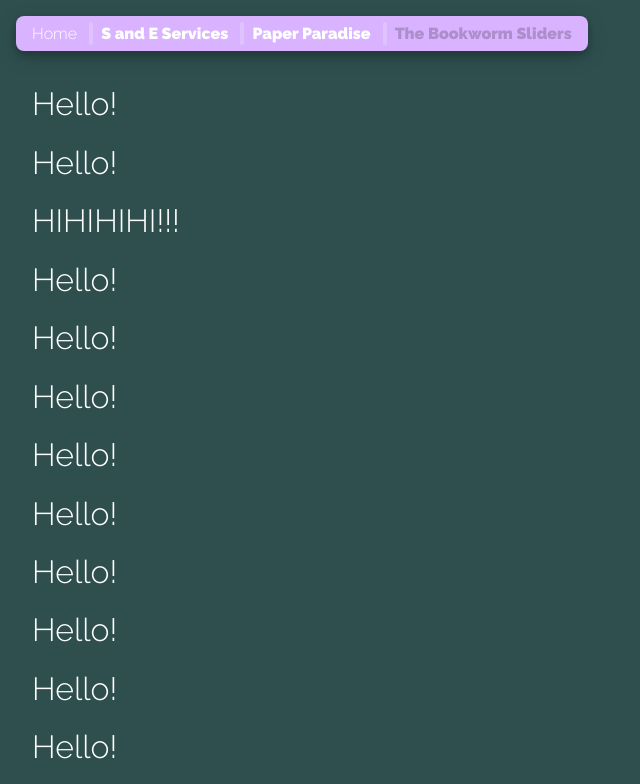
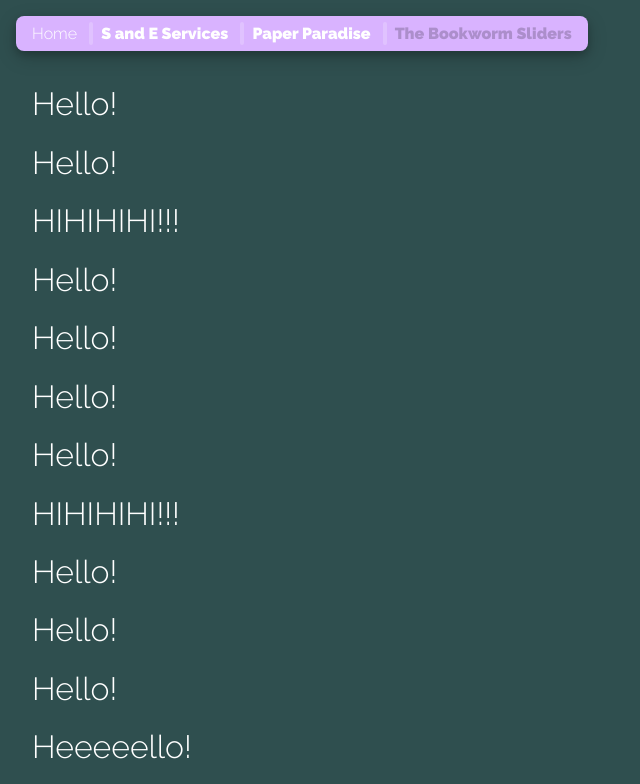
Before and after one commit to btproductsoftheworld/btproductsoftheworld.github.io, a plain HTML site: page index.html in a window 1280 px wide. Shown: the top 784 px of the page, without its empty margins (0-640 px from the left). Drawn offline with Linux system fonts and the light colour scheme.

Commit message:
Compile site

```diff
--- a/index.html
+++ b/index.html
@@ -1 +1 @@
-<!doctype html><html lang="en"><head><meta charset="UTF-8"><meta name="viewport" content="width=device-width,initial-scale=1"><title>B&T Products of the World</title><link href="https://fonts.googleapis.com/css2?family=Raleway:wght@300;900&display=swap" rel="stylesheet"></head><body id="index"><header class="topbar"><a href="./index.html">Home</a> <a href="./seservices.html">S and E Services</a> <a href="./papar.html">Paper Paradise</a> <a data-tippy-content="Coming soon!">The Bookworm Sliders</a></header><script src="./topbar.bundle.js"></script><main><h1>Hello!</h1><h1>Hello!</h1><h1>HIHIHIHI!!!</h1><h1>Hello!</h1><h1>Hello!</h1><h1>Hello!</h1><h1>Hello!</h1><h1>Hello!</h1><h1>Hello!</h1><h1>Hello!</h1><h1>Hello!</h1><h1>Hello!</h1><h1>Hi! How are you doing?</h1><h1>Hello!</h1></main><script src="./app.bundle.js"></script></body></html>
+<!doctype html><html lang="en"><head><meta charset="UTF-8"><meta name="viewport" content="width=device-width,initial-scale=1"><title>B&T Products of the World</title><link href="https://fonts.googleapis.com/css2?family=Raleway:wght@300;900&display=swap" rel="stylesheet"></head><body id="index"><header class="topbar"><a href="./index.html">Home</a> <a href="./seservices.html">S and E Services</a> <a href="./papar.html">Paper Paradise</a> <a data-tippy-content="Coming soon!">The Bookworm Sliders</a></header><script src="./topbar.bundle.js"></script><main><h1>Hello!</h1><h1>Hello!</h1><h1>HIHIHIHI!!!</h1><h1>Hello!</h1><h1>Hello!</h1><h1>Hello!</h1><h1>Hello!</h1><h1>HIHIHIHI!!!</h1><h1>Hello!</h1><h1>Hello!</h1><h1>Hello!</h1><h1>Heeeeello!</h1><h1>Hello!</h1><h1>Hi! How are you doing?</h1><h1>Hello!</h1></main><script src="./app.bundle.js"></script></body></html>
```
